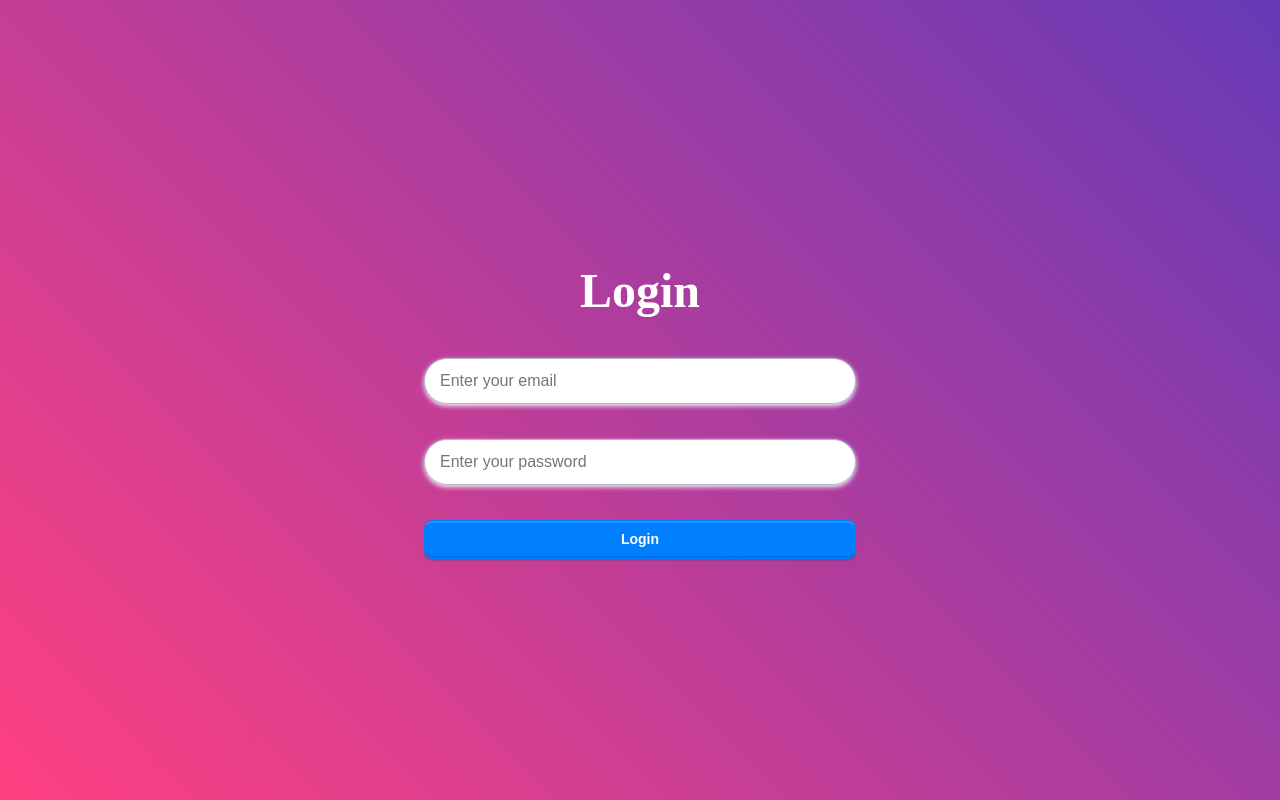
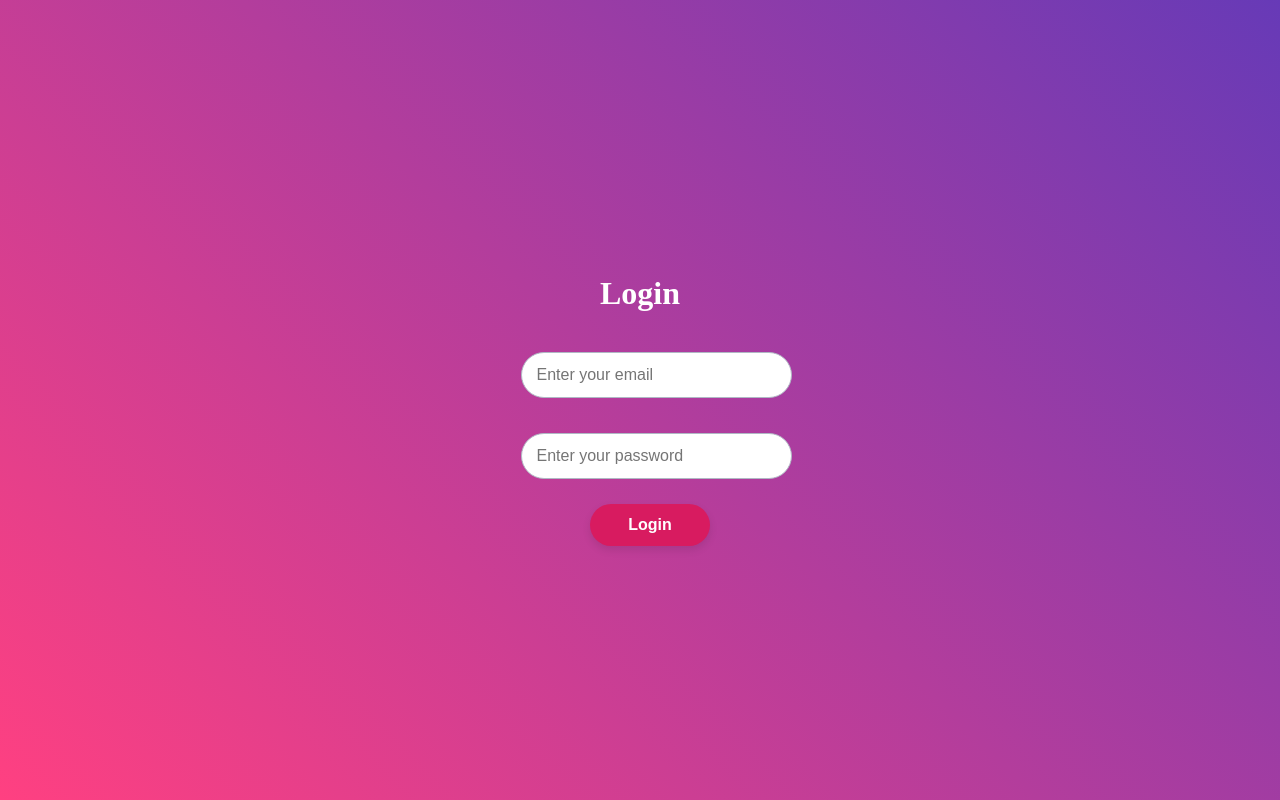
Before and after one commit to hananeltassa/Quiz-App, a React (Create React App) app in the folder app/: page /login in a window 1280 px wide. Built offline with nearby package versions, Linux system fonts and the light colour scheme.

Commit message:
Updated pages css

```diff
--- a/app/src/components/CustomButton.js
+++ b/app/src/components/CustomButton.js
@@ -1,11 +1,11 @@
-import React from 'react';
-import PropTypes from 'prop-types';
-import clsx from 'clsx';
-import { styled } from '@mui/system';
-import { useButton } from '@mui/base/useButton';
+import React from "react";
+import PropTypes from "prop-types";
+import clsx from "clsx";
+import { styled } from "@mui/system";
+import { useButton } from "@mui/base/useButton";
 
 const CustomButton = React.forwardRef(function CustomButton(props, ref) {
-  const { children, disabled, onClick } = props;
+  const { children, disabled, onClick, className, type = "button" } = props;
   const { active, focusVisible, getRootProps } = useButton({
     ...props,
     rootRef: ref,
@@ -14,12 +14,14 @@ const CustomButton = React.forwardRef(function CustomButton(props, ref) {
   return (
     <CustomButtonRoot
       {...getRootProps()}
-      className={clsx({
+      type={type}
+      className={clsx("custom-button", className, {
         active,
         disabled,
         focusVisible,
       })}
       onClick={onClick}
+      disabled={disabled}
     >
       {children}
     </CustomButtonRoot>
@@ -28,78 +30,76 @@ const CustomButton = React.forwardRef(function CustomButton(props, ref) {
 
 CustomButton.propTypes = {
   children: PropTypes.node,
-  /**
-   * If `true`, the component is disabled.
-   * @default false
-   */
   disabled: PropTypes.bool,
   onClick: PropTypes.func,
+  className: PropTypes.string,
+  type: PropTypes.string,
 };
 
 export default CustomButton;
 
-const blue = {
-  200: '#99CCFF',
-  300: '#66B2FF',
-  400: '#3399FF',
-  500: '#007FFF',
-  600: '#0072E5',
-  700: '#0066CC',
+const colors = {
+  primary: "#d81b60", // Magenta Pink
+  hover: "#c2185b", // Darker Pink
+  active: "#ad1457", // Deep Magenta
+  disabled: "#B0B8C4",
+  text: "#FFFFFF",
+  focusOutline: "#ff80ab",
 };
 
-const grey = {
-  50: '#F3F6F9',
-  100: '#E5EAF2',
-  200: '#DAE2ED',
-  300: '#C7D0DD',
-  400: '#B0B8C4',
-  500: '#9DA8B7',
-  600: '#6B7A90',
-  700: '#434D5B',
-  800: '#303740',
-  900: '#1C2025',
-};
-
-const CustomButtonRoot = styled('button')(
-  ({ theme }) => `
-  font-family: 'IBM Plex Sans', sans-serif;
+const CustomButtonRoot = styled("button")`
+  font-family: "IBM Plex Sans", sans-serif;
   font-weight: 600;
-  font-size: 0.875rem;
-  line-height: 1.5;
-  background-color: ${blue[500]};
-  padding: 8px 16px;
-  margin: 10px;
-  border-radius: 8px;
-  color: white;
-  transition: all 150ms ease;
+  font-size: 1rem;
+  padding: 12px 16px;
+  border-radius: 30px;
+  color: ${colors.text};
+  background-color: ${colors.primary};
   cursor: pointer;
-  border: 1px solid ${blue[500]};
-  box-shadow: 0 2px 1px ${
-    theme.palette.mode === 'dark' ? 'rgba(0, 0, 0, 0.5)' : 'rgba(45, 45, 60, 0.2)'
-  }, inset 0 1.5px 1px ${blue[400]}, inset 0 -2px 1px ${blue[600]};
+  border: none;
+  transition: background-color 0.3s ease, transform 0.2s ease, box-shadow 0.2s ease;
+  box-shadow: 0px 4px 8px rgba(0, 0, 0, 0.1);
+  text-align: center;
+  min-width: 120px;
+  display: flex;
+  justify-content: center;
+  align-items: center;
 
   &:hover {
-    background-color: ${blue[600]};
+    background-color: ${colors.hover};
+    box-shadow: 0px 6px 12px rgba(0, 0, 0, 0.2);
+    transform: translateY(-2px);
   }
 
-  &.active {
-    background-color: ${blue[700]};
-    box-shadow: none;
-    transform: scale(0.99);
+  &:active {
+    background-color: ${colors.active};
+    transform: scale(0.98);
+    box-shadow: 0px 2px 4px rgba(0, 0, 0, 0.15);
   }
 
   &.focusVisible {
-    box-shadow: 0 0 0 4px ${theme.palette.mode === 'dark' ? blue[300] : blue[200]};
+    box-shadow: 0 0 0 4px ${colors.focusOutline};
     outline: none;
   }
 
   &.disabled {
-    background-color: ${theme.palette.mode === 'dark' ? grey[700] : grey[200]};
-    color: ${theme.palette.mode === 'dark' ? grey[200] : grey[700]};
-    border: 0;
-    cursor: default;
+    background-color: ${colors.disabled};
+    color: #666;
+    cursor: not-allowed;
     box-shadow: none;
     transform: scale(1);
   }
-`,
-);
+
+  /* 📱 Responsive Design */
+  @media (max-width: 600px) {
+    font-size: 0.9rem;
+    padding: 10px 16px;
+    height: 45px;
+  }
+
+  @media (max-width: 400px) {
+    font-size: 0.85rem;
+    padding: 8px 12px;
+    height: 40px;
+  }
+`;
--- a/app/src/components/CustomInput.js
+++ b/app/src/components/CustomInput.js
@@ -1,7 +1,7 @@
-import * as React from 'react';
-import { useInput } from '@mui/base/useInput';
-import { styled } from '@mui/system';
-import { unstable_useForkRef as useForkRef } from '@mui/utils';
+import * as React from "react";
+import { useInput } from "@mui/base/useInput";
+import { styled } from "@mui/system";
+import { unstable_useForkRef as useForkRef } from "@mui/utils";
 
 const CustomInput = React.forwardRef(function CustomInput(props, ref) {
   const { getRootProps, getInputProps } = useInput(props);
@@ -10,41 +10,62 @@ const CustomInput = React.forwardRef(function CustomInput(props, ref) {
   inputProps.ref = useForkRef(inputProps.ref, ref);
 
   return (
-    <div {...getRootProps()}>
-      <StyledInputElement {...props} {...inputProps} />
-    </div>
+    <InputWrapper>
+      <div {...getRootProps()}>
+        <StyledInputElement {...props} {...inputProps} />
+      </div>
+    </InputWrapper>
   );
 });
 
-const StyledInputElement = styled('input')(
+const InputWrapper = styled("div")`
+  display: flex;
+  justify-content: center;
+  align-items: center;
+  width: 100%;
+`;
+
+const StyledInputElement = styled("input")(
   ({ theme }) => `
-    width: 400px;
-    margin:10px;
+    width: 100%;
+    max-width: 300px;
+    padding: 10px 15px;
+    border-radius: 30px;
     font-family: 'IBM Plex Sans', sans-serif;
     font-size: 1rem;
     font-weight: 400;
     line-height: 1.5;
-    padding: 10px 15px;
-    border-radius: 30px;
     color: ${theme.palette.mode === 'dark' ? '#B0B8C4' : '#434D5B'};
     background: ${theme.palette.mode === 'dark' ? '#303740' : '#fff'};
     border: 1px solid ${theme.palette.mode === 'dark' ? '#434D5B' : '#B0B8C4'};
-    box-shadow: 0 2px 5px ${theme.palette.mode === 'dark' ? '#1C2025' : '#F3F6F9'};
     transition: all 0.3s ease;
 
     &:hover {
-      border-color: #ff4081; /* Vibrant pink on hover */
-      box-shadow: 0 0 5px #ff4081; /* Glow effect on hover */
+      border-color: #ff4081;
+      box-shadow: 0 0 5px #ff4081;
     }
 
     &:focus {
-      border-color: #673ab7; /* Purple border on focus */
-      box-shadow: 0 0 0 3px #673ab7; /* Purple glow effect */
+      border-color: #ff4081;
+      box-shadow: 0 0 0 3px #ff4081;
     }
 
-    /* Firefox */
     &:focus-visible {
       outline: 0;
+    }
+
+    @media (max-width: 600px) {
+      font-size: 0.9rem;
+      padding: 8px 12px;
+      border-radius: 20px;
+      max-width: 90%;
+    }
+
+    @media (max-width: 400px) {
+      font-size: 0.85rem;
+      padding: 6px 10px;
+      border-radius: 15px;
+      max-width: 100%;
     }
   `
 );
--- a/app/src/pages/Login/Login.css
+++ b/app/src/pages/Login/Login.css
@@ -13,16 +13,18 @@
 
 /* Page title */
 .loginTitle {
-    font-size: 3rem;
+    font-size: 2rem;
     font-family: 'Pacifico', cursive;
     animation: fadeInUp 2s ease;
     margin-bottom: 30px;
 }
 
-/* Form styles */
+/* Center the form elements */
 .loginForm {
     display: flex;
     flex-direction: column;
+    justify-content: center;
+    align-items: center;
     gap: 15px;
 }
 
@@ -41,6 +43,19 @@
     border-color: #ff4081;
     box-shadow: 0 0 10px rgba(255, 64, 129, 0.5);
     outline: none;
+}
+
+.loginButton {
+    font-size: 1.2rem;
+    font-weight: bold;
+    background-color: #ff4081;
+    color: white;
+    border: none;
+    padding: 12px 40px;
+    border-radius: 30px;
+    margin-left: 20px;
+    cursor: pointer;
+    transition: transform 0.3s, background-color 0.3s, box-shadow 0.3s;
 }
 
 
--- a/app/src/pages/Login/index.jsx
+++ b/app/src/pages/Login/index.jsx
@@ -9,8 +9,8 @@ const LoginPage = () => {
     email: "",
     password: "",
   });
-  const [, setErrorMessage] = useState("");
-  const [, setLoading] = useState(false);
+  const [errorMessage, setErrorMessage] = useState("");
+  const [loading, setLoading] = useState(false);
 
   const handleInputChange = (e) => {
     const { name, value } = e.target;
@@ -19,23 +19,20 @@ const LoginPage = () => {
 
   const handleSubmit = async (e) => {
     e.preventDefault();
+    setLoading(true);
+    setErrorMessage("");
 
     try {
-        setLoading(true);
-
       const response = await axios.post("http://localhost:8080/api/users/login", {
-          username: formData.username,
         email: formData.email,
         password: formData.password,
       });
 
       const { token } = response.data;
       localStorage.setItem("Token", token);
-
       console.log(response.data);
 
-        window.location.href = "/home";
-
+      window.location.href = "/quiz";
     } catch (error) {
       setErrorMessage(error.response?.data?.message || "Something went wrong");
     } finally {
@@ -54,6 +51,7 @@ const LoginPage = () => {
           value={formData.email}
           onChange={handleInputChange}
           className="loginInput"
+          required
         />
         <CustomInput
           type="password"
@@ -62,9 +60,19 @@ const LoginPage = () => {
           value={formData.password}
           onChange={handleInputChange}
           className="loginInput"
+          required
         />
-        <CustomButton type="submit" className="loginButton">
-          Login
+        {errorMessage && (
+          <p className="errorMessage" aria-live="polite">
+            {errorMessage}
+          </p>
+        )}
+        <CustomButton
+          type="submit"
+          className="loginButton"
+          disabled={loading}
+        >
+          {loading ? "Logging in..." : "Login"}
         </CustomButton>
       </form>
     </div>
--- a/app/src/pages/Quizzes/index.jsx
+++ b/app/src/pages/Quizzes/index.jsx
@@ -13,7 +13,7 @@ const Quizzes = () => {
 
   const { quizzes, loading, error } = useSelector((state) => state.quizzes);
 
-  const [userAnswers, setUserAnswers] = useState([]);
+  const [userAnswers, setUserAnswers] = useState([]); // ✅ Keeping this variable
   const [currentQuestionIndex, setCurrentQuestionIndex] = useState(0);
   const [score, setScore] = useState(0);
 
@@ -72,11 +72,21 @@ const Quizzes = () => {
   const currentQuestion = quizzes[0]?.questions[currentQuestionIndex];
 
   if (!currentQuestion) {
-    // Quiz completed
+    // Quiz completed - ✅ Display user answers history
     return (
       <div className="quiz-container">
         <h2>Quiz Completed!</h2>
         <p>Your final score is: {score}</p>
+        <h3>Your Answers:</h3>
+        <ul>
+          {userAnswers.map((entry, index) => (
+            <li key={index}>
+              <strong>Q{index + 1}:</strong> {entry.question} <br />
+              <strong>Your Answer:</strong> {entry.answer} {" "}
+              {entry.isCorrect ? "✅" : "❌"}
+            </li>
+          ))}
+        </ul>
         <CustomButton className="back-button" onClick={() => navigate("/quiz")}>
           Back to Genre Selection
         </CustomButton>
--- a/app/src/pages/Register/Register.css
+++ b/app/src/pages/Register/Register.css
@@ -1,4 +1,3 @@
-/* Main container for the register page */
 .registerContainer {
     text-align: center;
     display: flex;
@@ -14,16 +13,17 @@
 
 /* Page title */
 .registerTitle {
-    font-size: 3rem;
+    font-size: 2rem;
     font-family: 'Pacifico', cursive;
     animation: fadeInUp 2s ease;
     margin-bottom: 30px;
 }
 
-/* Form styles */
 .registerForm {
     display: flex;
     flex-direction: column;
+    justify-content: center;
+    align-items: center;
     gap: 15px;
 }
 
@@ -44,7 +44,7 @@
     outline: none;
 }
 
-/* Register button */
+/* Register button - same as login */
 .registerButton {
     font-size: 1.2rem;
     font-weight: bold;
@@ -53,14 +53,14 @@
     border: none;
     padding: 12px 40px;
     border-radius: 30px;
+    margin-left: 20px;
     cursor: pointer;
     transition: transform 0.3s, background-color 0.3s, box-shadow 0.3s;
 }
 
 .registerButton:hover {
-    transform: scale(1.1);
-    background-color: #673ab7;
-    box-shadow: 0 0 15px rgba(255, 255, 255, 0.5);
+    background-color: #e91e63;
+    box-shadow: 0 0 15px rgba(255, 64, 129, 0.5);
 }
 
 .registerButton:active {
--- a/app/src/styles/styles.css
+++ b/app/src/styles/styles.css
@@ -2,4 +2,5 @@ html, body {
     margin: 0;
     padding: 0;
     height: 100%;
+    font-family: 'Pacifico', cursive;
 }
```
Also changed, not shown: app/src/components/CardQuiz.jsx (deleted, +0 -70 lines), app/src/components/CardQuiz/CardQuiz.css (added, +160 -0 lines), app/src/components/CardQuiz/index.jsx (added, +92 -0 lines), app/src/pages/GenreSelection/index.js (+16 -42 lines). Lines whose indentation alone changed are shown as unchanged.
